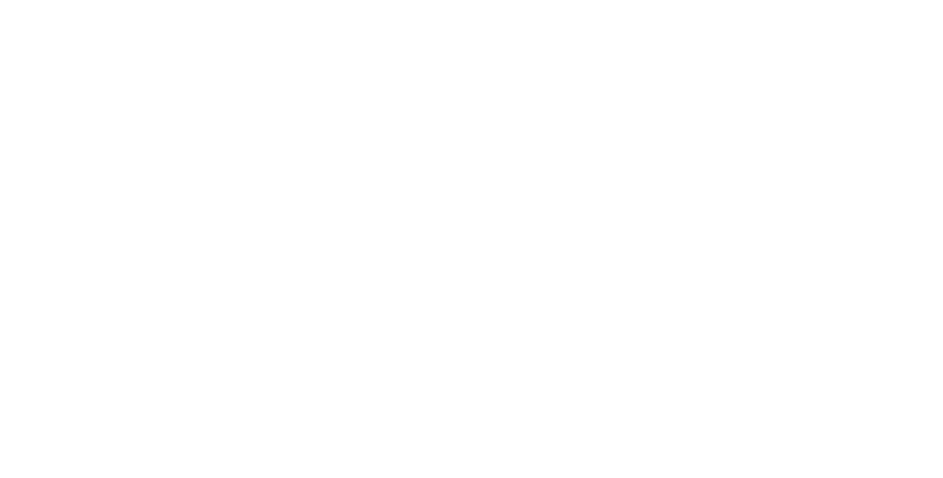
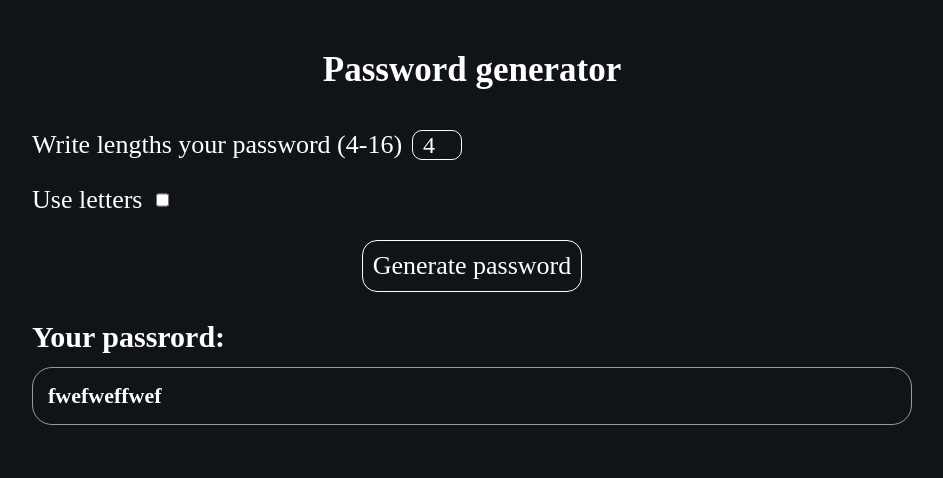
Before and after one commit to Viacheslav-z1/Password-generator.js, a website: page app/index.html in a window 1280 px wide. Shown: the whole page, without its empty margins (168-1111 px from the left). Drawn offline with nearby package versions, Linux system fonts and the light colour scheme; files that its build step writes are made by us from their sources.

Commit message:
added html & css

```diff
--- a/app/index.html
+++ b/app/index.html
@@ -1,5 +1,6 @@
 <!DOCTYPE html>
 <html lang="ru">
+
 <head>
   <meta charset="UTF-8">
   <meta http-equiv="X-UA-Compatible" content="IE=edge">
@@ -7,10 +8,42 @@
   <title>Password generator</title>
   <link rel="stylesheet" href="css/style.min.css">
 </head>
+
 <body>
 
+
+  <section class="password big-wrapper">
+    <h1 class="password__title">
+      Password generator
+    </h1>
+    <form class="password__form">
+      <label class="password__label">
+        <p class="password__name">Write lengths your password (4-16)</p>
+        <input class="password__input-num" value="4" type="nums">
+      </label>
+      <label class="password__label password__label-chek">
+        <p class="password__name">Use letters</p>
+        <input type="checkbox">
+      </label>
+    </form>
+    <div class="password__btn-wrapper">
+      <button class="password__generate">Generate password</button>
+    </div>
+    <div class="password__box">
+      <h2 class="password__name password__name-res">
+        Your passrord:
+      </h2>
+      <h3 class="password__result">
+        fwefweffwef
+      </h3>
+      <div class="password__copy">
+
+      </div>
+    </div>
+  </section>
 
 
   <script src="js/main.min.js"></script>
 </body>
+
 </html>
--- a/app/scss/style.scss
+++ b/app/scss/style.scss
@@ -4,9 +4,91 @@
 @import 'global';
 
 
+body{
+  background-color: rgb(16, 19, 24);
+  color: #fff;
+}
 
 
+.password {
 
+  max-width: 900px;
+  margin: auto;
+  padding: 50px 10px;
+  &__title {
+    font-size: 35px;
+    line-height: 40px;
+    text-align: center;
+    margin-bottom: 40px;
+  }
+
+  &__form {}
+
+  &__name {
+    font-size: 26px;
+    line-height: 30px;
+  }
+
+  &__btn-wrapper{
+    display: flex;
+    justify-content: center;
+    align-items: center;
+    margin-bottom: 30px;
+  }
+
+  &__generate{
+    background-color: transparent;
+    padding: 10px;
+    border-radius: 15px;
+    border: 1px solid #fff;
+    color: #fff;
+    font-size: 26px;
+    cursor: pointer;
+  }
+
+  &__box {}
+
+  &__result {
+    border: 1px solid rgb(153, 153, 153);
+    border-radius: 20px;
+    padding: 15px;
+    font-size: 22px;
+  }
+
+  &__copy {}
+
+  &__label{
+   margin-bottom: 25px;
+   display: block;
+   user-select: none;
+   display: flex;
+   gap: 10px;
+  }
+
+  &__label-chek{
+    display: flex;
+    gap: 10px;
+    cursor: pointer;
+  }
+
+  &__name-res{
+    font-size: 30px;
+    margin-bottom: 15px;
+  }
+
+  &__input-num{
+    padding: 10px;
+    height: 30px;
+    width: 50px;
+    font-size: 24px;
+    background-color: transparent;
+    border: 1px solid rgb(255, 255, 255);
+    color: #fff;
+    border-radius: 10px;
+  }
+}
+
+.big-wrapper {}
 
 
 
```
